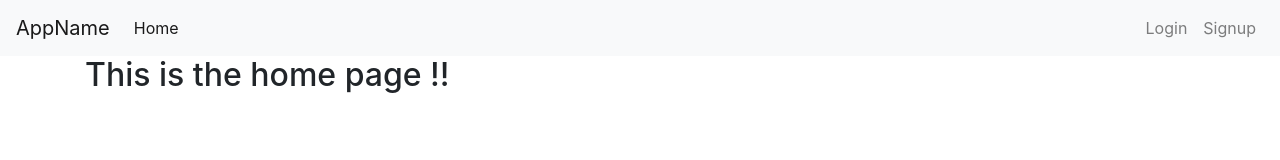
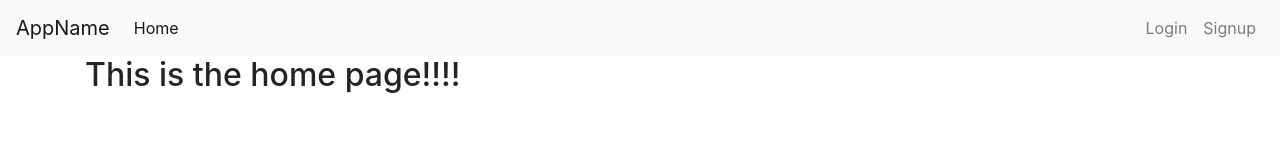
Before and after one commit to taruncx101/react-1, a React (Create React App) app: page / in a window 1280 px wide. Shown: the top 160 px of the page. Built offline with nearby package versions, Linux system fonts and the light colour scheme.

Commit message:
changing the content

```diff
--- a/src/pages/Home/Home.js
+++ b/src/pages/Home/Home.js
@@ -1,7 +1,7 @@
 export default function Home(params) {
   return (
     <div>
-      <h2>This is the home page !!</h2>
+      <h2>This is the home page!!!!</h2>
     </div>
   );
 }
```
